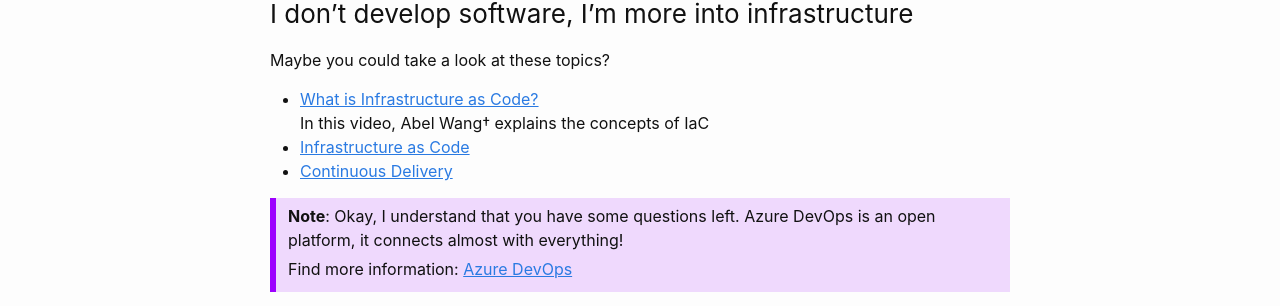
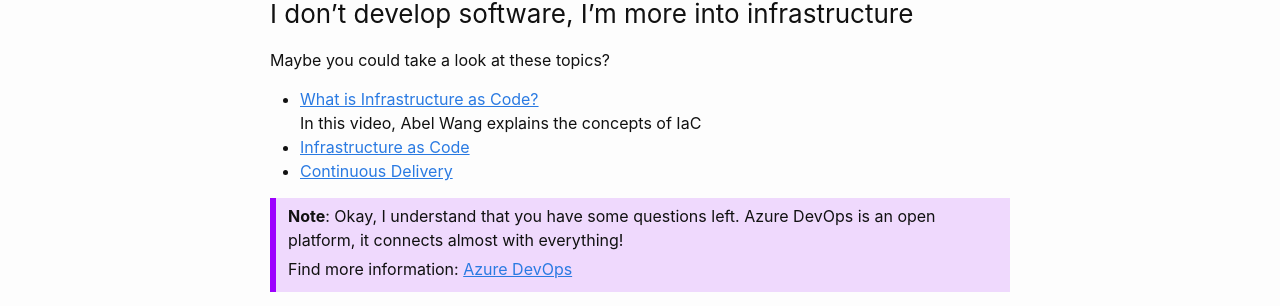
Before and after one commit to msc365/msc365.github.io, a Jekyll site: the page built from _posts/2022-11-22-azure-devops-adoption.md, in a window 1280 px wide. Shown: the part 1104-1410 px from the top of the page. Built offline with Jekyll 4.4.1, drawn with Linux system fonts in a browser that asks for light colours.

```diff
--- a/_posts/2022-11-22-azure-devops-adoption.md
+++ b/_posts/2022-11-22-azure-devops-adoption.md
@@ -37,7 +37,7 @@ It’s easy to set up, you’ll be up and running in minutes, then you’ll impr
 Maybe you could take a look at these topics?
 
 - [What is Infrastructure as Code?](https://www.youtube.com/watch?v=uETq8KKVUFY)
-  In this video, Abel Wang† explains the concepts of IaC
+  In this video, Abel Wang explains the concepts of IaC
 - [Infrastructure as Code](https://docs.microsoft.com/en-us/devops/deliver/what-is-infrastructure-as-code)
 - [Continuous Delivery](https://docs.microsoft.com/en-us/devops/deliver/what-is-continuous-delivery)
 
```
